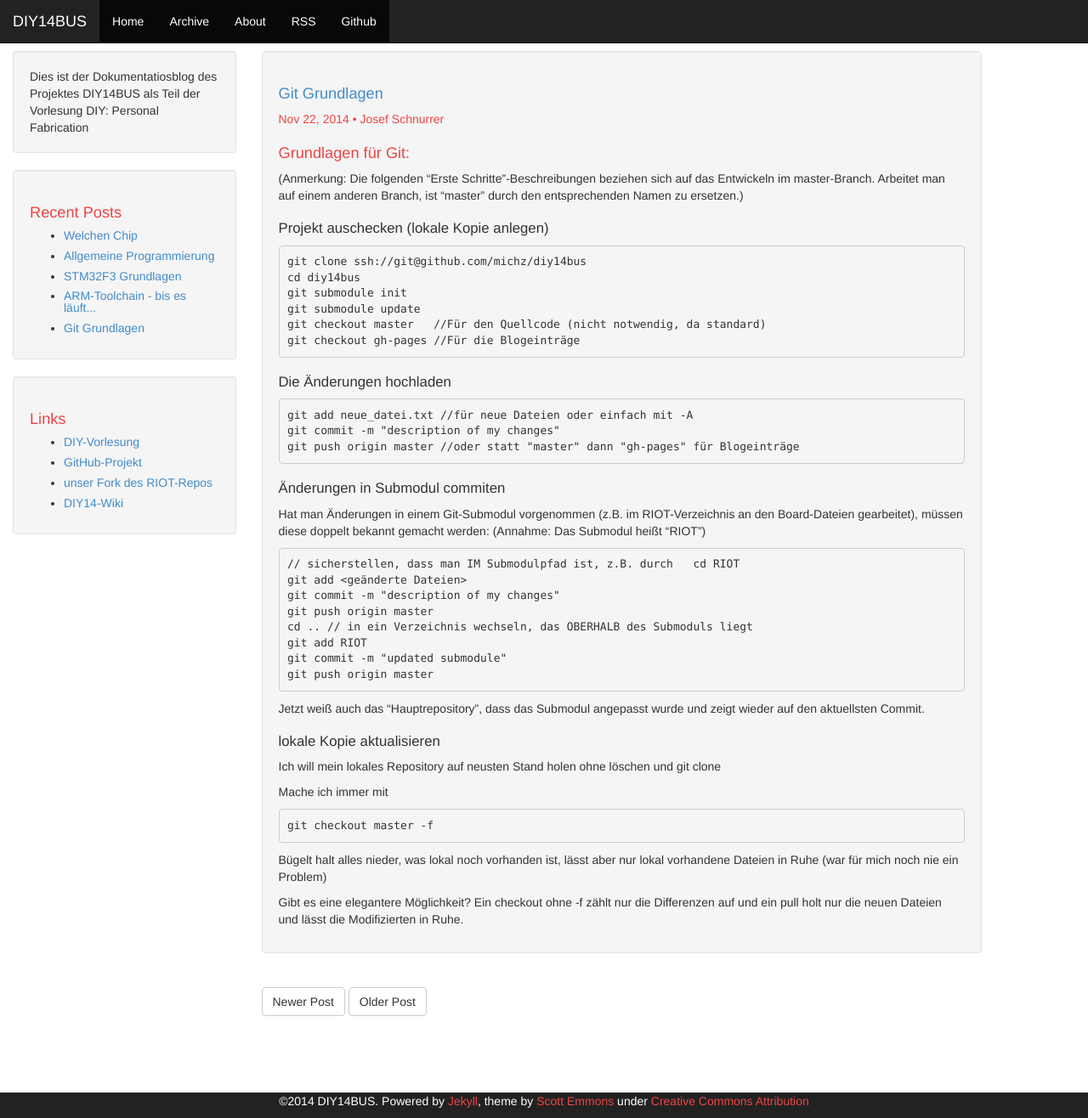
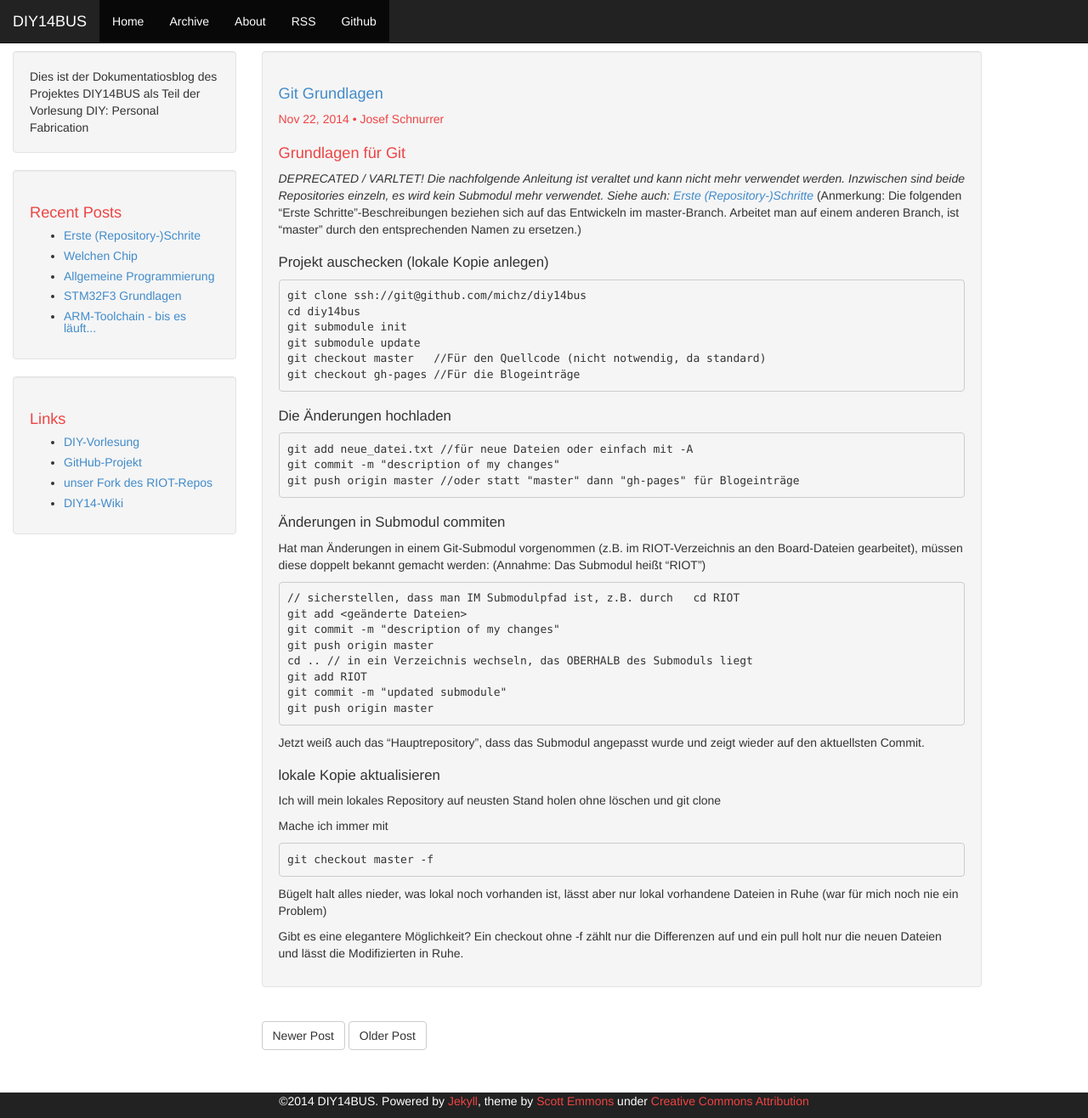
Before and after one commit to michz/diy14bus, a Jekyll site: the page built from _posts/2014-11-22-Git-Grundlagen.markdown, in a window 1280 px wide and 1316 px high. Shown: the whole window at 85% size. Built offline with Jekyll 4.4.1, drawn with Linux system fonts in a browser that asks for light colours; Markdown is read by kramdown in place of the engine named in the settings.

Commit message:
Submodul entfernt: Doku angepasst

```diff
--- a/_posts/2014-11-22-Git-Grundlagen.markdown
+++ b/_posts/2014-11-22-Git-Grundlagen.markdown
@@ -7,7 +7,11 @@ tags: [Git]
 author: jschnurrer
 ---
 
-# Grundlagen für Git:
+# Grundlagen für Git
+*DEPRECATED / VARLTET! Die nachfolgende Anleitung ist veraltet und kann
+nicht mehr verwendet werden. Inzwischen sind beide Repositories einzeln,
+es wird kein Submodul mehr verwendet.
+Siehe auch: [Erste (Repository-)Schritte](http://michz.github.io/diy14bus/2014/12/Erste-Repo-Schritte/)*
 (Anmerkung: Die folgenden "Erste Schritte"-Beschreibungen beziehen sich auf das
 Entwickeln im master-Branch. Arbeitet man auf einem anderen Branch, ist "master"
 durch den entsprechenden Namen zu ersetzen.)
```
Also changed, not shown: _posts/2014-12-05-Erste-Repo-Schritte.markdown (added, +66 -0 lines).
